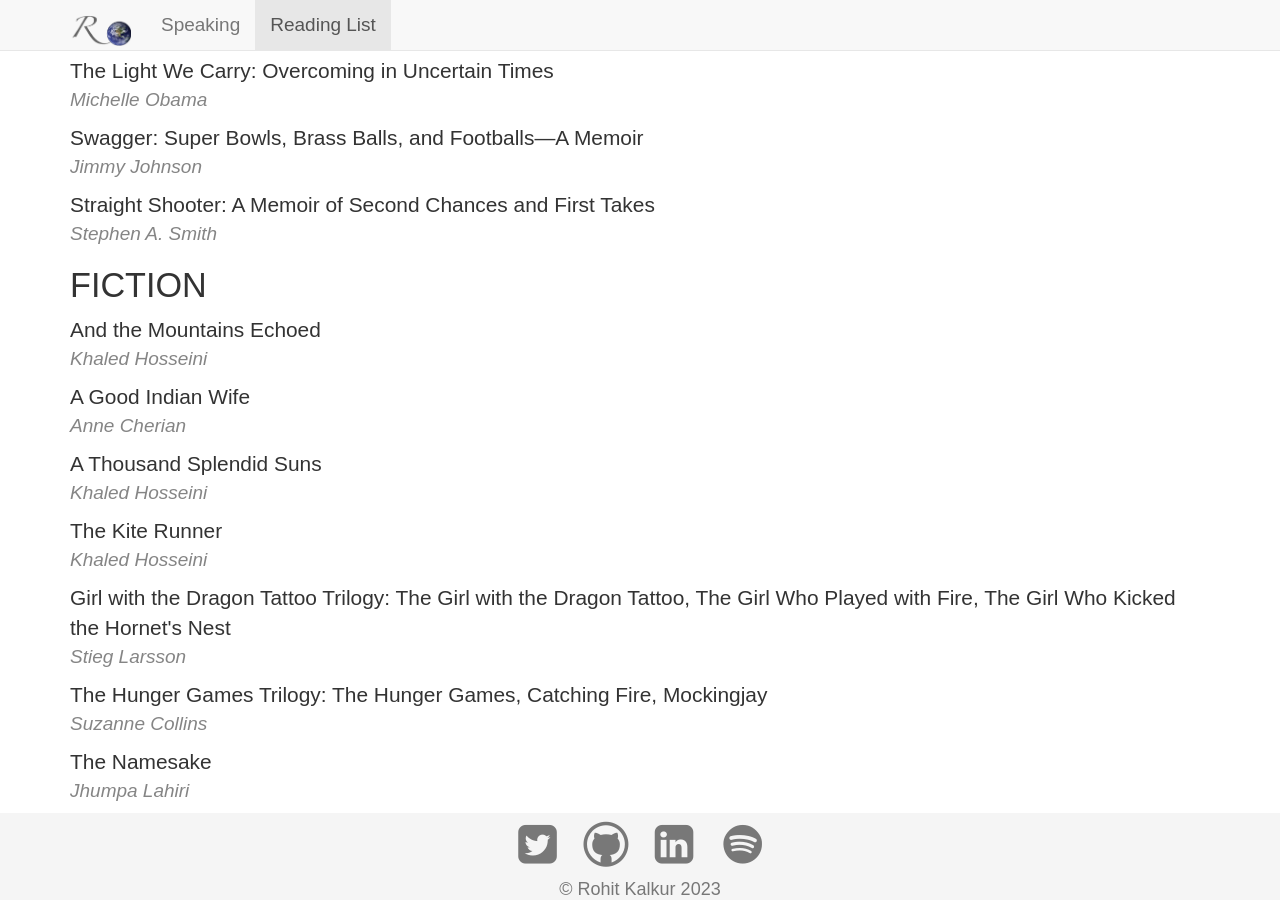
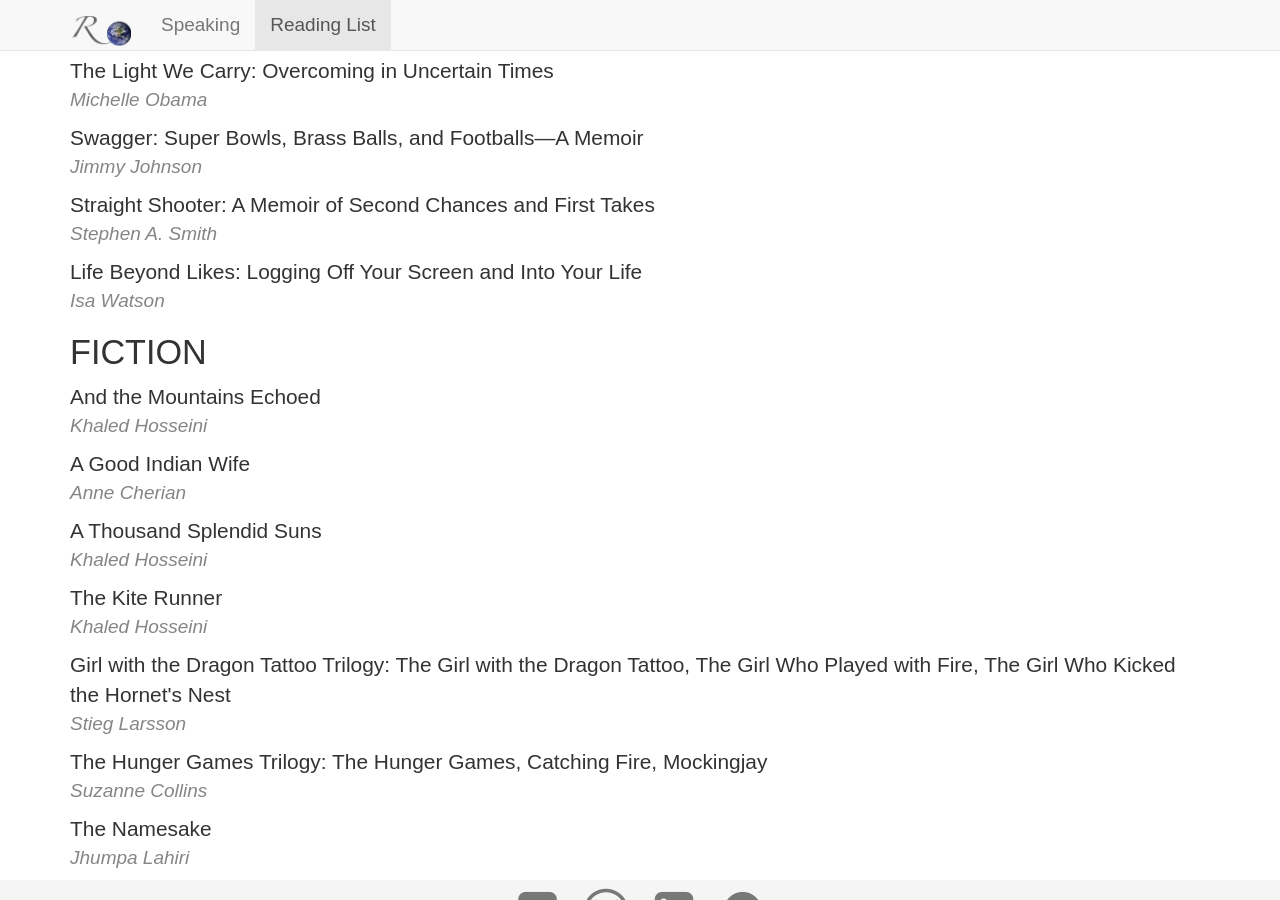
Before and after one commit to rovolution/rovolution.github.io, a Jekyll site: the page built from reading-list/index.html, in a window 1280 px wide and 900 px high, scrolled down 6308 px. Built offline with Jekyll 4.4.1, drawn with Linux system fonts in a browser that asks for light colours; nearby versions of some CDN libraries.

Commit message:
adds new book: Life Beyond Likes

```diff
--- a/reading-list/index.html
+++ b/reading-list/index.html
@@ -389,6 +389,10 @@
 			<div class='book-list-title'>Straight Shooter: A Memoir of Second Chances and First Takes</div>
 			<div class='book-list-author'>Stephen A. Smith</div>
 		</li>
+		<li class='book-list-entry'>
+			<div class='book-list-title'>Life Beyond Likes: Logging Off Your Screen and Into Your Life</div>
+			<div class='book-list-author'>Isa Watson</div>
+		</li>
 	</ul>
 	<h3 class="book-list-category">FICTION</h3>
 	<ul class='book-list'>
```
